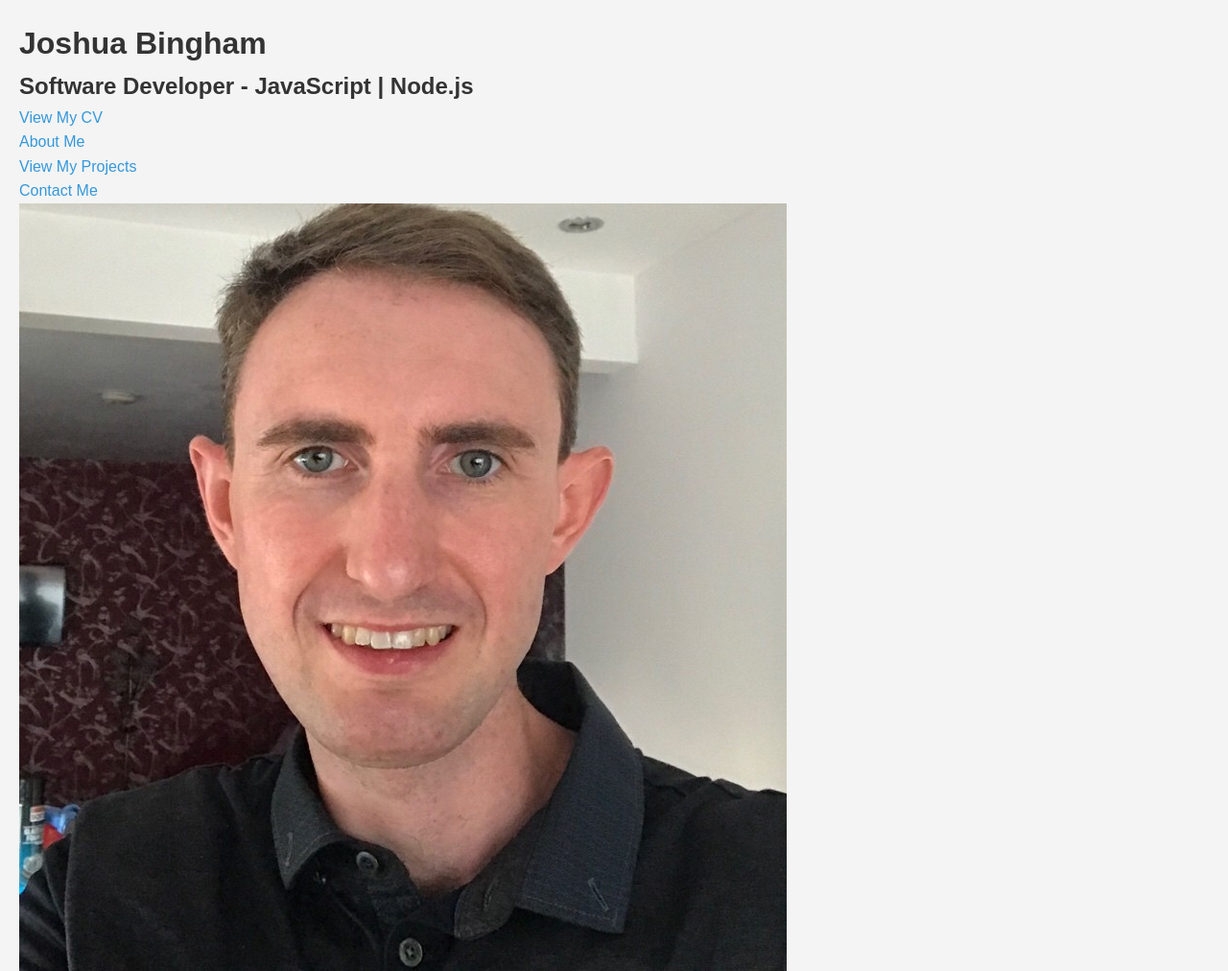
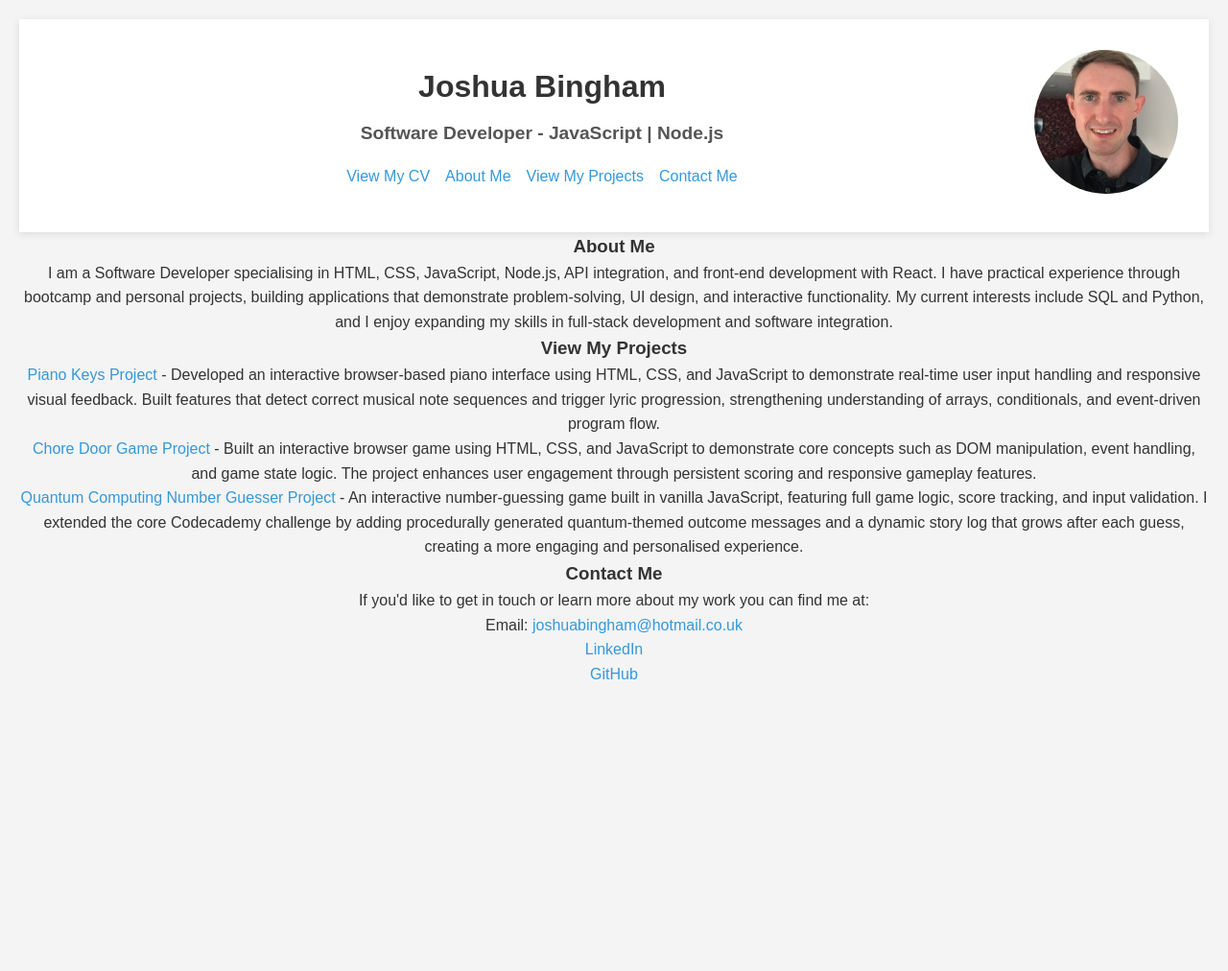
Before and after one commit to joshbingham/joshbingham, a plain HTML site: page index.html in a window 1280 px wide. Shown: the top 1012 px of the page at 96% size. After the commit the page ends 800 px from the top, so only its background shows below. Drawn offline with Linux system fonts and the light colour scheme.

Commit message:
Add basic Header CSS styles

```diff
--- a/styles.css
+++ b/styles.css
@@ -14,6 +14,7 @@ body {
     background-color: #f4f4f4;
     color: #333;
     padding: 20px;
+    text-align: center;
 }
 
 a {
@@ -29,3 +30,50 @@ ul {
     list-style-type: none;
     padding: 0;
 }
+
+/* Header Styles */
+
+.header-container {
+    display: flex;
+    flex-wrap: wrap;
+    justify-content: space-between;
+    align-items: center;
+    padding: 2rem;
+    background-color: #fff;
+    box-shadow: 0 2px 8px rgba(0,0,0,0.1);
+}
+
+.header-text {
+    flex: 1 1 300px;
+}
+
+.header-text h1 {
+    font-size: 2rem;
+    margin-bottom: 0.5rem;
+}
+
+.header-text h2 {
+    font-size: 1.2rem;
+    color: #555;
+}
+
+nav ul {
+    display: flex;
+    gap: 1rem;
+    margin-top: 1rem;
+    justify-content: center;
+    list-style: none;
+    padding: 0;
+}
+
+.header-image {
+    flex: 0 0 150px;
+    text-align: right;
+}
+
+.header-image img {
+    max-width: 100%;
+    border-radius: 50%;
+}
+
+/* Main Styles */
```
